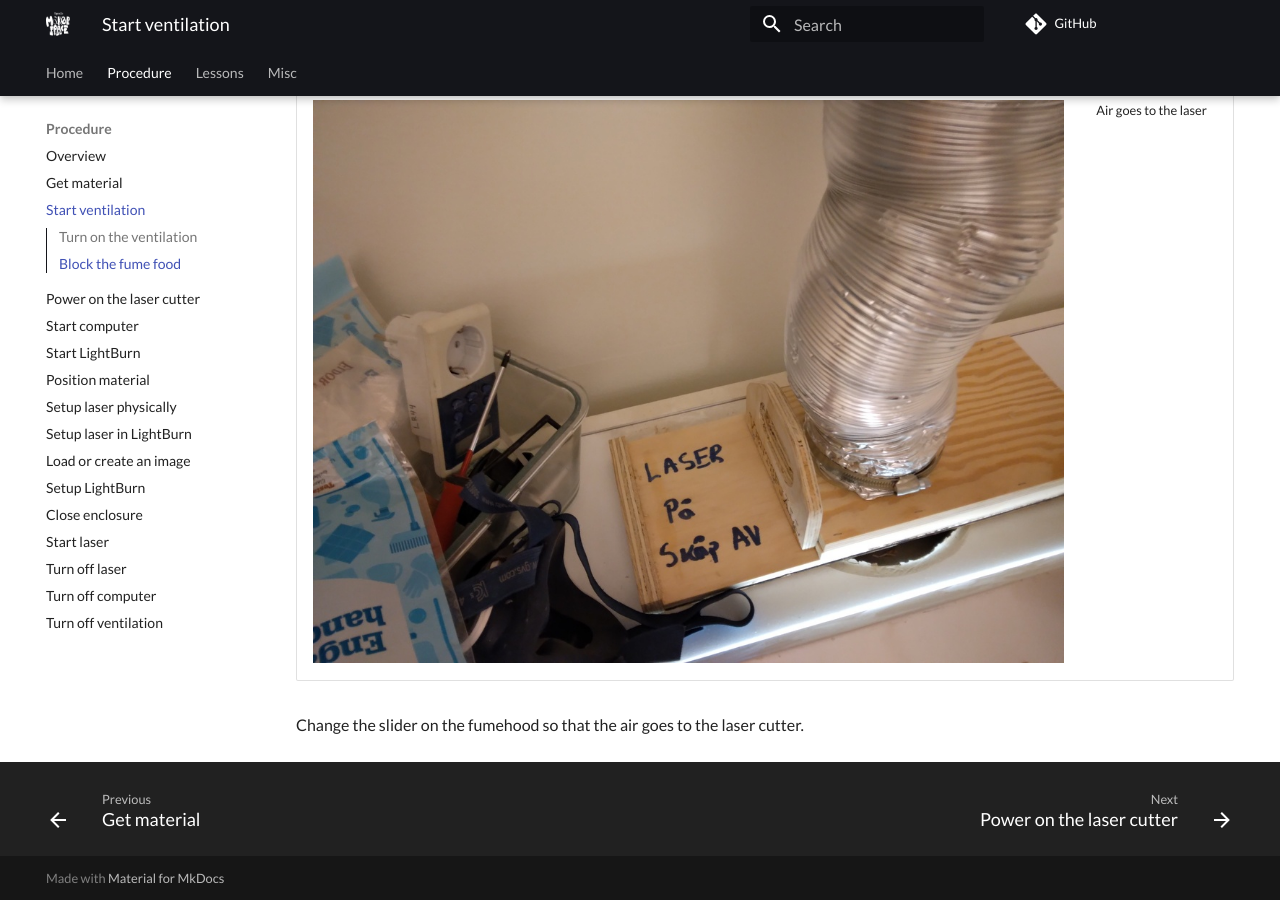
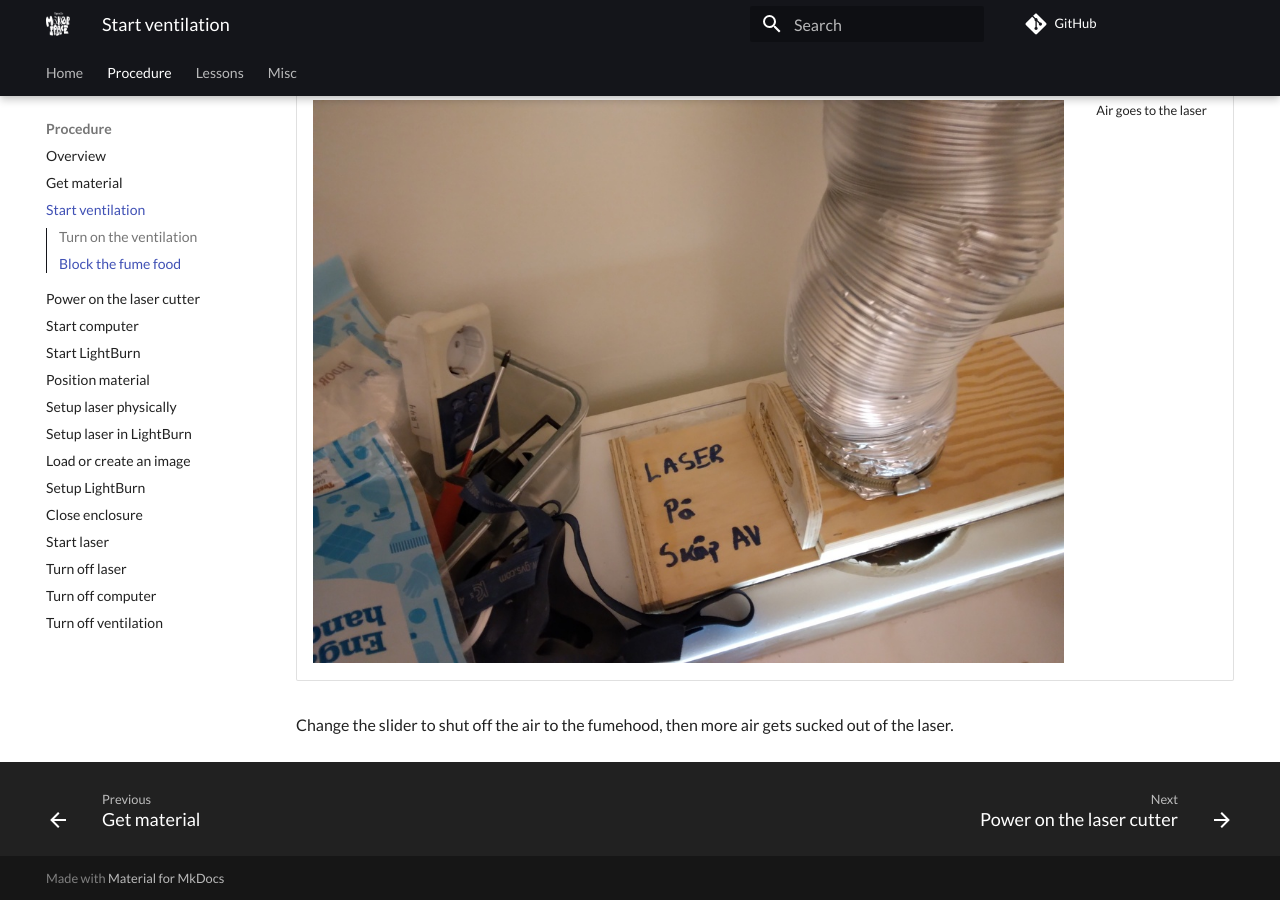
Before and after one commit to uppsala-makerspace/laser_cutter_guide, an MkDocs documentation site: the page built from docs/steps/start_ventilation.md, in a window 1280 px wide and 900 px high, scrolled down 4396 px. Built offline with MkDocs 1.6.1 and Material for MkDocs 9.7.7, drawn with Linux system fonts in a browser that asks for light colours; comment, search, counter and statistics services are not loaded.

Commit message:
Update start_ventilation.md

```diff
--- a/docs/steps/start_ventilation.md
+++ b/docs/steps/start_ventilation.md
@@ -65,4 +65,4 @@ How it looks                                                   |Description
 ![Air goes to the fume hood](air_to_fume_hood_to_fume_hood.jpg)|Air goes to the fume hood
 ![Air goes to the laser](air_to_fume_hood_to_laser.jpg)        |Air goes to the laser
 
-Change the slider on the fumehood so that the air goes to the laser cutter.
+Change the slider to shut off the air to the fumehood, then more air gets sucked out of the laser.
```
